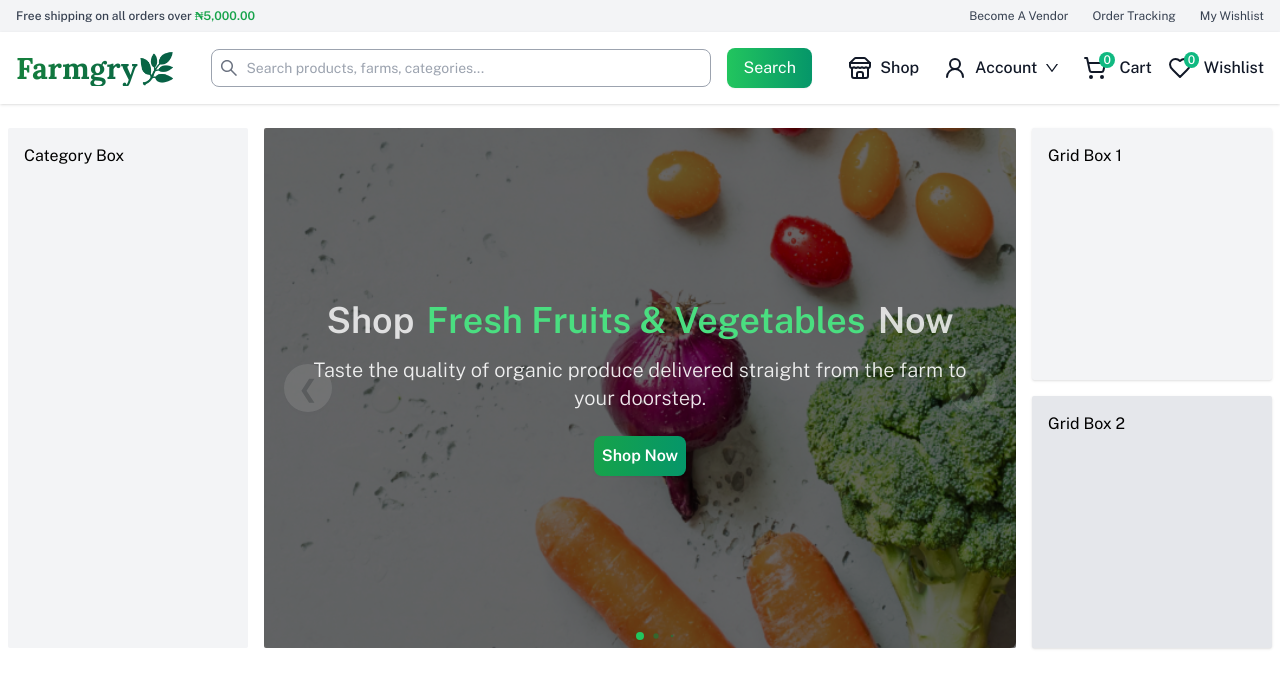
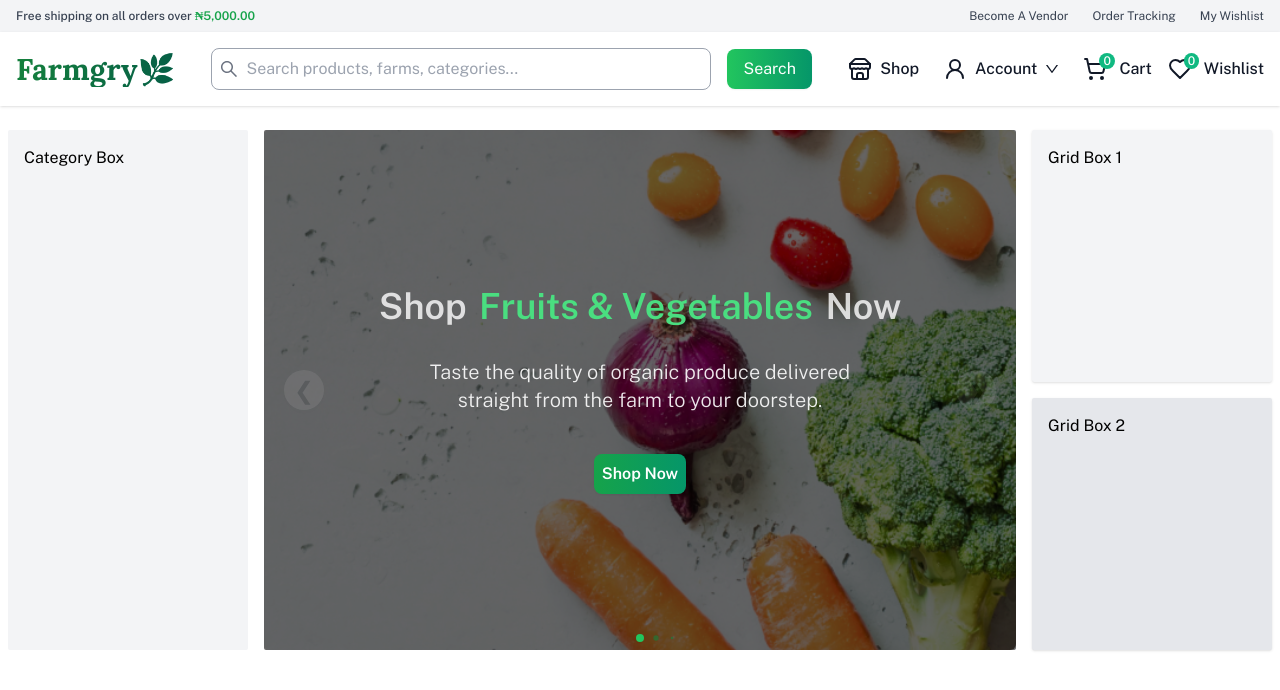
Before and after one commit to Anagho/gmc-ecom-demo, a React (Vite) app in the folder frontend/: page / in a window 1280 px wide. Shown: the top 690 px of the page. Built offline with nearby package versions, Linux system fonts and the light colour scheme; no server answers.

Commit message:
new changes

```diff
--- a/frontend/package.json
+++ b/frontend/package.json
@@ -26,6 +26,7 @@
     "react-redux": "^9.2.0",
     "react-router": "^7.1.1",
     "react-toastify": "^11.0.3",
+    "react-type-animation": "^3.2.0",
     "swiper": "^11.2.1",
     "validator": "^13.12.0",
     "zustand": "^5.0.3"
--- a/frontend/src/App.jsx
+++ b/frontend/src/App.jsx
@@ -36,7 +36,7 @@ import { serverUrl } from "./utils/helper";
 import LoadingSpinner from "./components/ui/LoadingSpinner";
 import UserDashboardLayout from "./Layout/UserDashboardLayout";
 import UserDashboardPage from "./pages/userDashboard/UserDashboardPage";
-import MobileBottomTab from "./components/ui/MobileBottomTab";
+import MobileBottomTab from "./components/mobile/MobileBottomTab";
 
 
 // Redirect authenticated users to the homepage
--- a/frontend/src/components/home/HeroSlider.jsx
+++ b/frontend/src/components/home/HeroSlider.jsx
@@ -20,23 +20,23 @@ const HeroSlider = () => {
     >
       <button
         ref={prevRef}
-        className={`absolute left-2 sm:left-5 top-1/2 transform -translate-y-1/2 z-20
-        bg-white text-gray-800 p-2 sm:p-3 md:p-4 text-lg sm:text-xl md:text-2xl
+        className={`absolute left-2 sm:left-5 top-1/2 transform -translate-y-1/2 z-10
+        bg-white/80 text-gray-800 p-2 sm:p-3 md:p-4 text-lg sm:text-xl md:text-2xl
         rounded-full shadow-md hover:bg-green-600 hover:text-white transition-opacity duration-300
         ${
           isHovered ? "opacity-100" : "opacity-10"
-        } w-8 h-8 sm:w-10 sm:h-10 md:w-12 md:h-12 flex items-center justify-center`}
+        } w-8 h-8 sm:w-10 sm:h-10 flex items-center justify-center`}
       >
         ❮
       </button>
       <button
         ref={nextRef}
-        className={`absolute right-2 sm:right-5 top-1/2 transform -translate-y-1/2 z-20
-        bg-white text-gray-800 p-2 sm:p-3 md:p-4 text-lg sm:text-xl md:text-2xl
+        className={`absolute right-2 sm:right-5 top-1/2 transform -translate-y-1/2 z-10
+        bg-white/80 text-gray-800 p-2 sm:p-3 md:p-4 text-lg sm:text-xl md:text-2xl
         rounded-full shadow-md hover:bg-green-600 hover:text-white transition-opacity duration-300
         ${
           isHovered ? "opacity-100" : "opacity-10"
-        } w-8 h-8 sm:w-10 sm:h-10 md:w-12 md:h-12 flex items-center justify-center`}
+        } w-8 h-8 sm:w-10 sm:h-10 flex items-center justify-center`}
       >
         ❯
       </button>
@@ -71,7 +71,7 @@ const HeroSlider = () => {
           {
             id: 1,
             image: "/images/slider-home-01.jpg",
-            title: "Fresh Fruits & Vegetables",
+            title: "Fruits & Vegetables",
             preText: "Shop",
             postText: "Now",
           },
@@ -80,14 +80,14 @@ const HeroSlider = () => {
             image: "/images/slider-home-02.jpg",
             title: "Fresh Eggs & Fishes",
             preText: "Shop",
-            postText: "Now",
+            postText: "Today",
           },
           {
             id: 3,
             image: "/images/slider-home-03.jpg",
-            title: "Fresh Vegetables & Food Sales 30% Off",
-            preText: "Shop",
-            postText: "Now",
+            title: "Food Sales 30% Off",
+            preText: "Get",
+            postText: "Today",
           },
         ].map((slide) => (
           <SwiperSlide key={slide.id}>
@@ -96,20 +96,17 @@ const HeroSlider = () => {
               style={{ backgroundImage: `url('${slide.image}')` }}
             >
               <div className="absolute inset-0 bg-black bg-opacity-60 rounded-sm"></div>
-              <div className="flex flex-col items-center justify-center h-full text-center p-4 sm:p-6 md:p-8 lg:p-12 ">
-                <h1 className="text-white/80 font-semibold leading-6 md:leading-10 text-xl sm:text-2xl md:text-3xl lg:text-4xl  mb-4 text-shadow z-10">
+              <div className="flex flex-col md:gap-4 items-center justify-center h-full text-center p-4 sm:p-6 md:p-8 lg:p-12 ">
+                <h1 className="text-white/80 font-semibold leading-6 md:leading-10 text-xl sm:text-2xl md:text-3xl lg:text-4xl  mb-4 max-w-[90%] text-shadow z-10">
                   {slide.preText}{" "}
                   <span className="text-green-400 px-1">{slide.title}</span>{" "}
                   {slide.postText}
                 </h1>
-                <p className="text-white/90 text-base md:text-lg lg:text-xl font-light leading-6 sm:leading-7 md:leading-10 mb-6 text-shadow z-10">
+                <p className="text-white/90 text-base md:text-lg lg:text-xl font-light leading-6 sm:leading-7 md:leading-10 mb-6 text-shadow max-w-[90%] sm:max-w-[70%] z-10">
                   Taste the quality of organic produce delivered straight from
                   the farm to your doorstep.
                 </p>
-                <Link
-                  to="/products"
-                  className="z-10"
-                >
+                <Link to="/products" className="z-10">
                   <CTAButton buttonText="Shop Now" />
                 </Link>
               </div>
--- /dev/null
+++ b/frontend/src/components/mobile/MobileCart.jsx
@@ -0,0 +1,27 @@
+import { NavLink, useNavigate } from "react-router";
+import { AnimatePresence, motion } from "framer-motion";
+import { ArrowLeft, X, LayoutGrid, Search,ShoppingCart } from "lucide-react";
+import {
+  ShoppingCartOutlined,
+  HeartOutlined,
+  UserOutlined,
+  ShopOutlined,
+  LogoutOutlined,
+  FacebookFilled,
+  FacebookOutlined,
+} from "@ant-design/icons";
+import Logo from "../ui/Logo";
+import { useDispatch } from "react-redux";
+import { logoutUser } from "../../features/auth/authSlice";
+import { serverUrl } from "../../utils/helper";
+import axios from "axios";
+import toast from "react-hot-toast";
+import { useState } from "react";
+
+const MobileCart = () => {
+  return (
+    <div>MobileCart</div>
+  )
+}
+
+export default MobileCart
--- a/frontend/src/components/ui/Navbar.jsx
+++ b/frontend/src/components/ui/Navbar.jsx
@@ -22,12 +22,13 @@ import { useState } from "react";
 import {
   Heart,
   MenuIcon,
+  SearchIcon,
   ShoppingCart,
   Store,
   User2Icon,
   UserCheck2Icon,
 } from "lucide-react";
-import MobileSidebar from "./MobileSidebar";
+import MobileSidebar from "../mobile/MobileSidebar";
 import Logo from "./Logo";
 
 function Navbar() {
@@ -193,7 +194,12 @@ function Navbar() {
             </div>
 
             {/* right */}
-            <div className="flex items-center gap-4">
+            <div className="flex items-center gap-6">
+              {/* Search Icon */}
+              <button>
+                  <SearchIcon size={22} />
+              </button>
+
               {/* User */}
               {user && (
                 <NavLink to="/profile" className="flex items-center gap-4">
@@ -201,9 +207,6 @@ function Navbar() {
                     <Avatar className="bg-green-200 text-emerald-900 font-semibold text-sm">
                       {user.name[0]}
                     </Avatar>
-                  </Space>
-                  <Space>
-                    <UserCheck2Icon />
                   </Space>
                 </NavLink>
               )}
@@ -232,7 +235,7 @@ function Navbar() {
           </div>
 
           {/* Search Bar */}
-          <div className="w-full mt-4">
+          <div className="hidden w-full mt-4">
             {/* Search Input */}
             <div className="flex items-center border border-gray-600 rounded-full px-2 py-1">
               <SearchOutlined className="text-lg text-gray-500 mr-2 rounded-full" />
@@ -255,12 +258,12 @@ function Navbar() {
             {/* Search Bar */}
             <div className="flex items-center justify-center gap-4 flex-grow mx-8">
               {/* Search Input */}
-              <div className="flex items-center border border-gray-400 rounded-lg px-2 py-1 w-full max-w-[500px]">
+              <div className="flex items-center border border-gray-400 rounded-lg px-2 w-full max-w-[500px]">
                 <SearchOutlined className="text-lg text-gray-500 mr-2 rounded-full" />
                 <input
                   type="text"
                   placeholder="Search products, farms, categories..."
-                  className="outline-none border-none py-1 text-sm flex-grow w-full"
+                  className="outline-none border-none py-2 text-base text-gray-700 flex-grow w-full"
                 />
               </div>
               <button className="px-4 py-2 bg-gradient-to-r from-green-500 to-emerald-600 text-white rounded-lg shadow-sm">
--- a/frontend/src/pages/HomePage.jsx
+++ b/frontend/src/pages/HomePage.jsx
@@ -1,9 +1,40 @@
 import React from "react";
 import Hero from "../components/home/Hero";
+import { motion } from "framer-motion";
+import { TypeAnimation } from "react-type-animation";
 
 function HomePage() {
   return (
     <section>
+      {/* Only show in small screens */}
+      <motion.div
+        className="bg-gradient-to-r from-green-600 to-emerald-700 text-white text-center p-1 md:hidden"
+        initial={{ opacity: 1 }}
+        animate={{
+          // opacity: [0.6, 0.8, 0.9, 0.85, 1], // Flickering effect
+        }}
+        transition={{
+          duration: 3,
+          repeat: Infinity,
+          repeatType: "mirror",
+        }}
+      >
+        <h3 className="text-base font-normal">
+          <TypeAnimation
+            sequence={[
+              "Call 0810XXXXXX to ORDER",
+              4000,
+              "🚚 We Deliver Nationwide",
+              4000,
+              "Get food products delivered to you",
+              4000,
+            ]}
+            wrapper="span"
+            speed={150}
+            repeat={Infinity}
+          />
+        </h3>
+      </motion.div>
       <Hero />
     </section>
   );
```
Also changed, not shown: frontend/src/components/mobile/MobileSidebar.jsx (renamed from frontend/src/components/ui/MobileSidebar.jsx, +15 -15 lines), frontend/src/components/mobile/MobileBottomTab.jsx (renamed from frontend/src/components/ui/MobileBottomTab.jsx), 1 other file (tests, documents, lock files or other folders).
